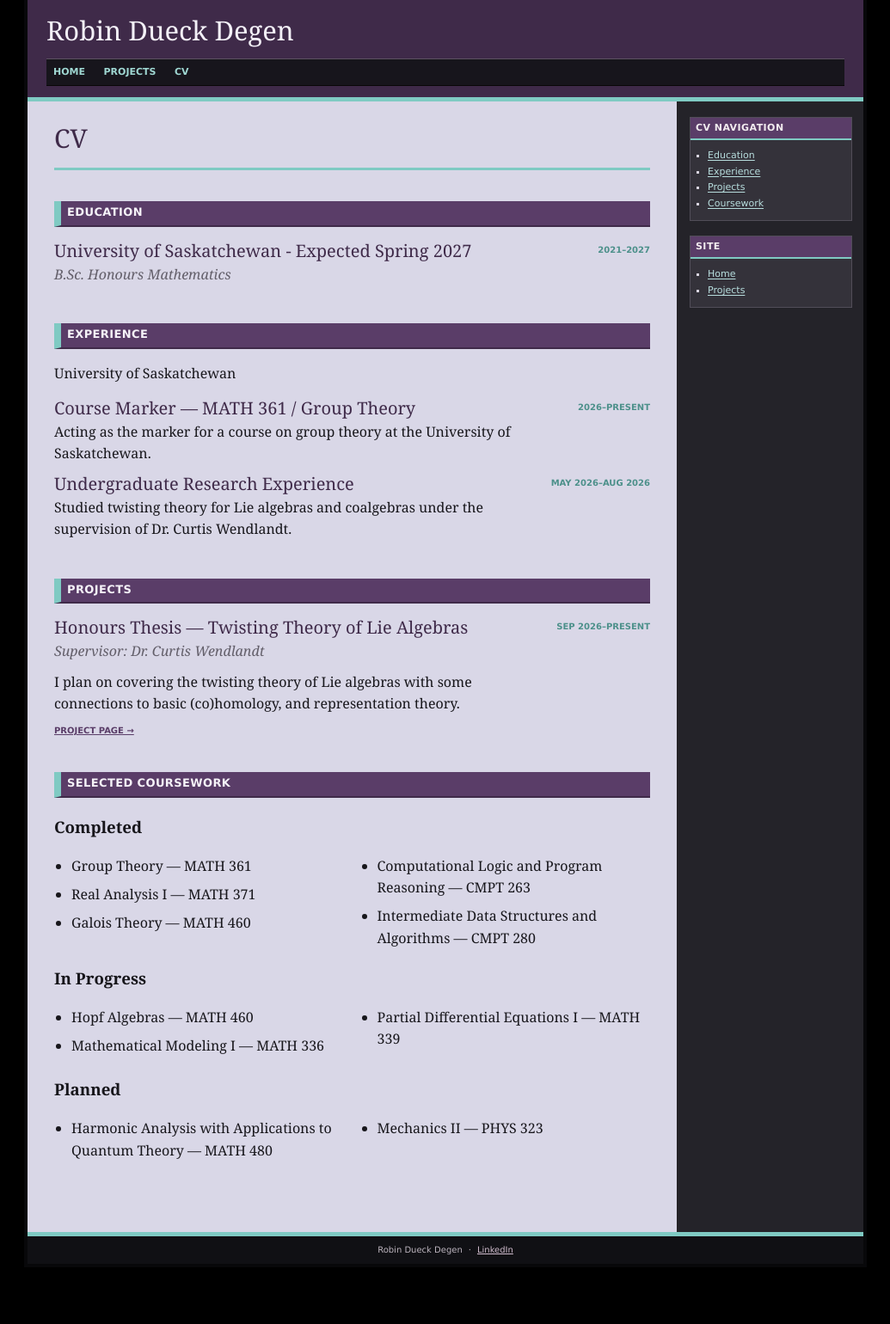
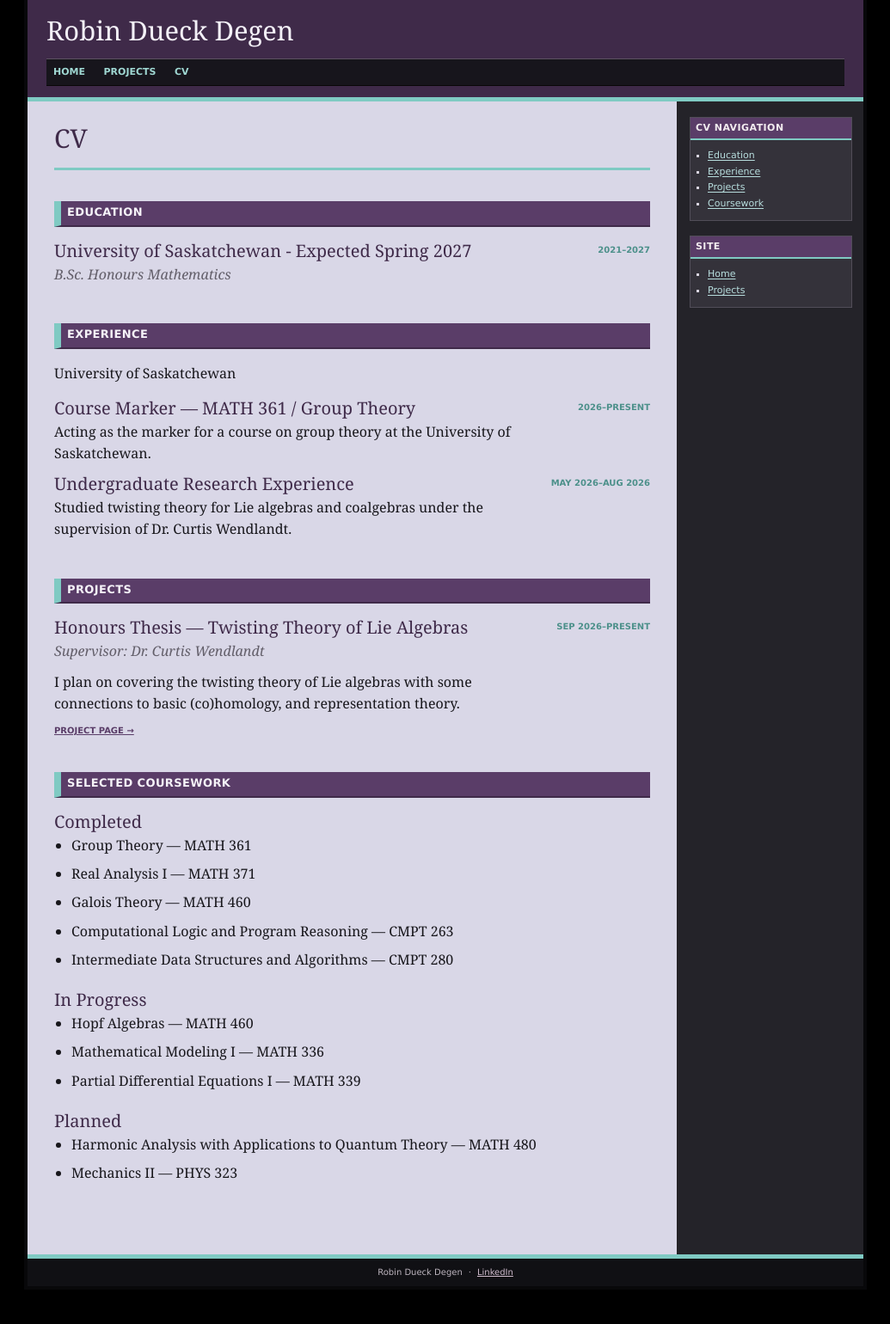
Before and after one commit to 8ts5bgytc8-cyber/robindueckdegen.com, a Jekyll site: the page built from cv/index.html, in a window 1280 px wide. Shown: the whole page at 86% size, without its empty margins (122-1157 px from the left). Built offline with Jekyll 4.4.1, drawn with Linux system fonts in a browser that asks for light colours; before the commit the page ends 1514 px from its top, so only the background shows below that.

Commit message:
Match CV coursework headings to experience and space course groups consistently

```diff
--- a/assets/css/main.css
+++ b/assets/css/main.css
@@ -431,7 +431,8 @@ a:hover, a:focus { color: var(--orange-dark); }
   min-width: 0;
 }
 
-.cv-entry h3 {
+.cv-entry h3,
+#coursework > h3 {
   margin: 0 0 3px;
   color: var(--purple-dark);
   font-size: 20px;
@@ -468,9 +469,7 @@ a:hover, a:focus { color: var(--orange-dark); }
 }
 
 .cv-course-list {
-  columns: 2;
-  column-gap: 38px;
-  margin: 0;
+  margin: 0 0 22px;
   padding-left: 20px;
 }
 
@@ -491,9 +490,6 @@ a:hover, a:focus { color: var(--orange-dark); }
     text-align: left;
   }
 
-  .cv-course-list {
-    columns: 1;
-  }
 }
 
 
```
